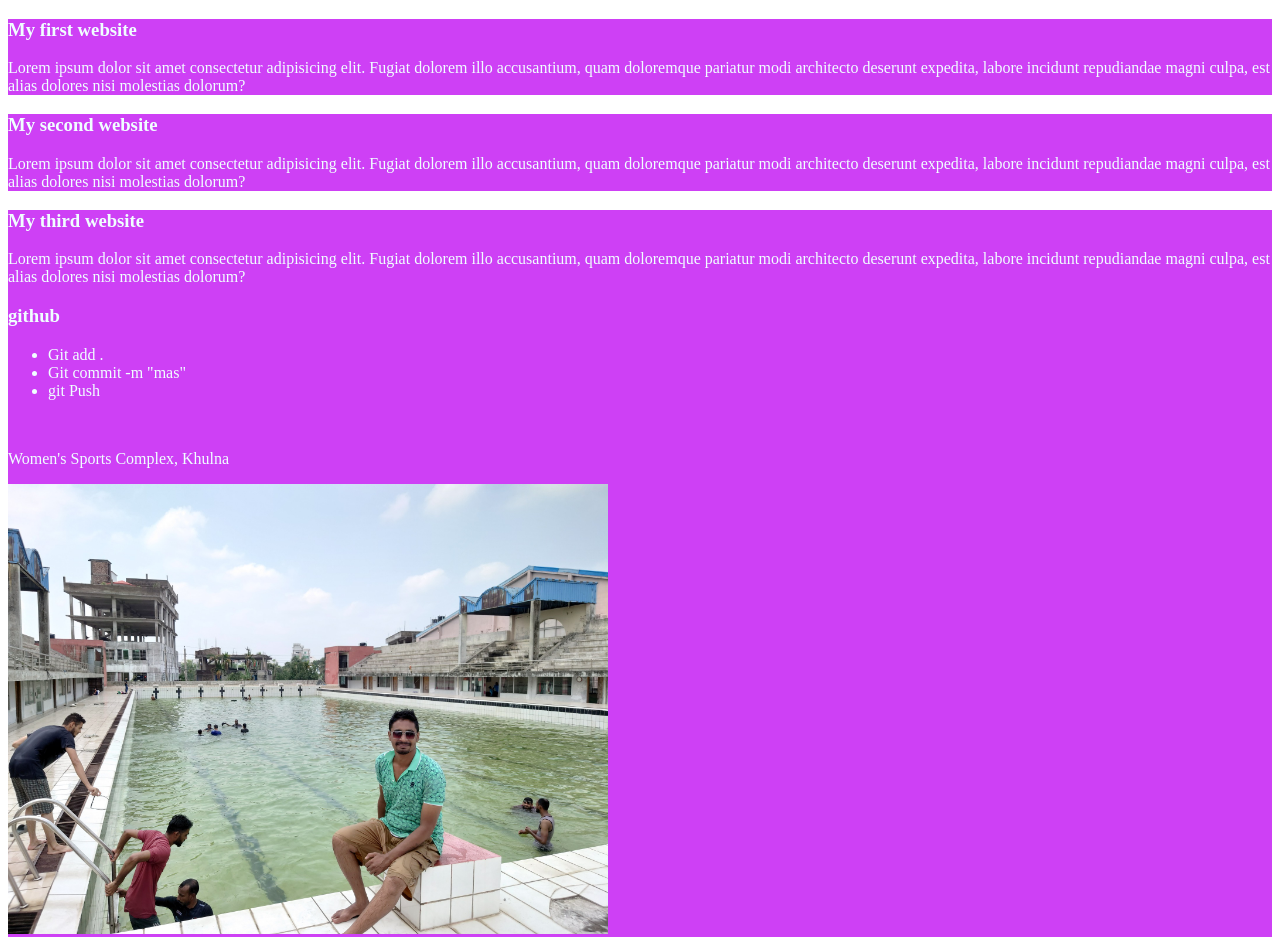
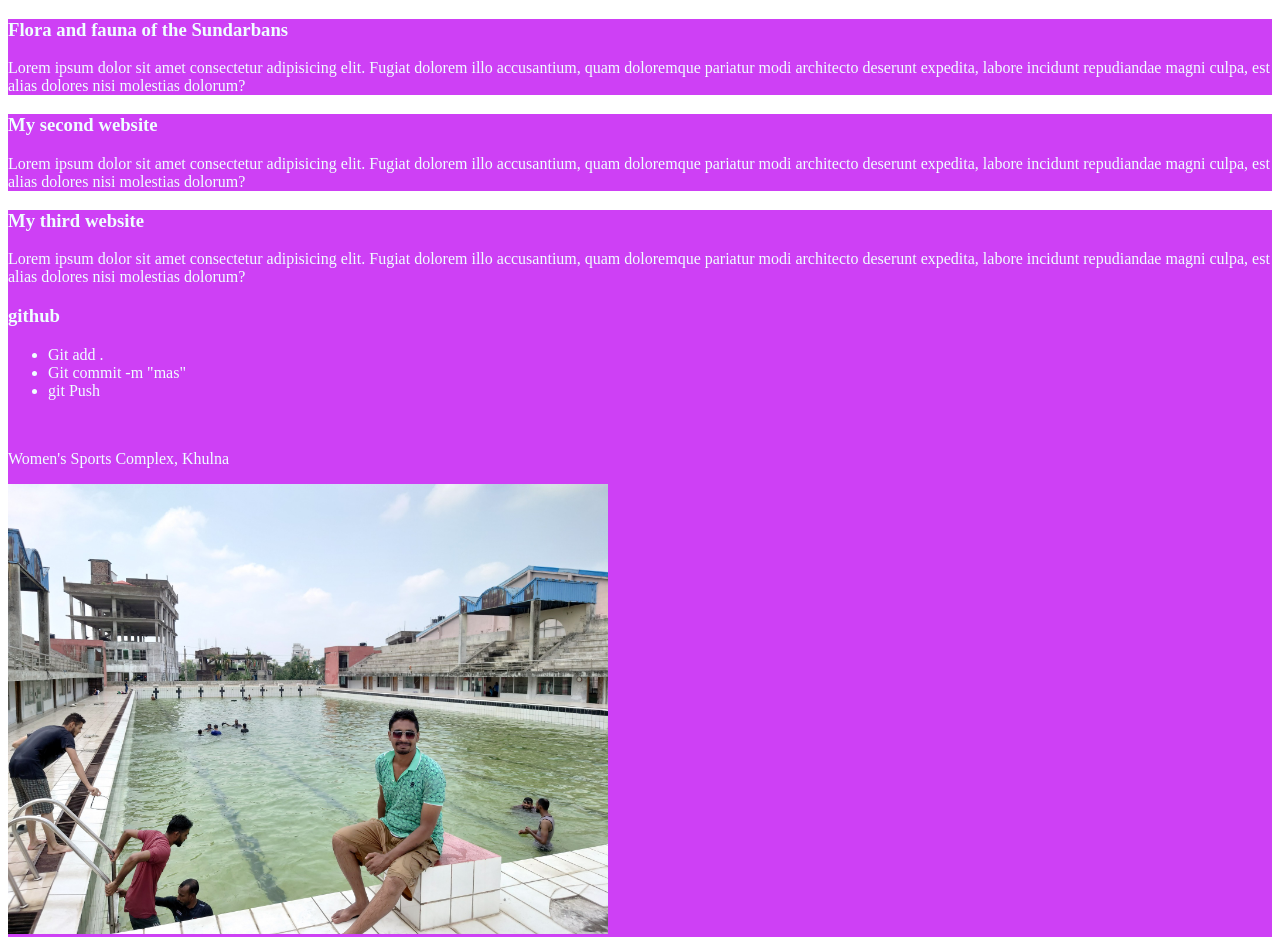
Before and after one commit to Ashikqul/My-second-website, a plain HTML site: page index.html in a window 1280 px wide. Shown: the top 937 px of the page. Drawn offline with Linux system fonts and the light colour scheme.

Commit message:
titleExploring Sundarbans

```diff
--- a/index.html
+++ b/index.html
@@ -3,13 +3,13 @@
 <head>
     <meta charset="UTF-8">
     <meta name="viewport" content="width=device-width, initial-scale=1.0">
-    <title>My second website</title>
+    <title>Exploring Sundarbans</title>
     <link rel="stylesheet" href="Styles/Blog.CSS">
 </head>
 <body>
     <div>
         <p>
-            <h3>My first website</h3>
+            <h3>Flora and fauna of the Sundarbans</h3>
 
             Lorem ipsum dolor sit amet consectetur adipisicing elit. Fugiat dolorem illo accusantium, quam doloremque pariatur modi architecto deserunt expedita, labore incidunt repudiandae magni culpa, est alias dolores nisi molestias dolorum?
         </p>
@@ -41,5 +41,7 @@
     <hr>
     <img src="Styles/Ashik.jpg" alt="">
 
+
+
 </body>
 </html>
```
